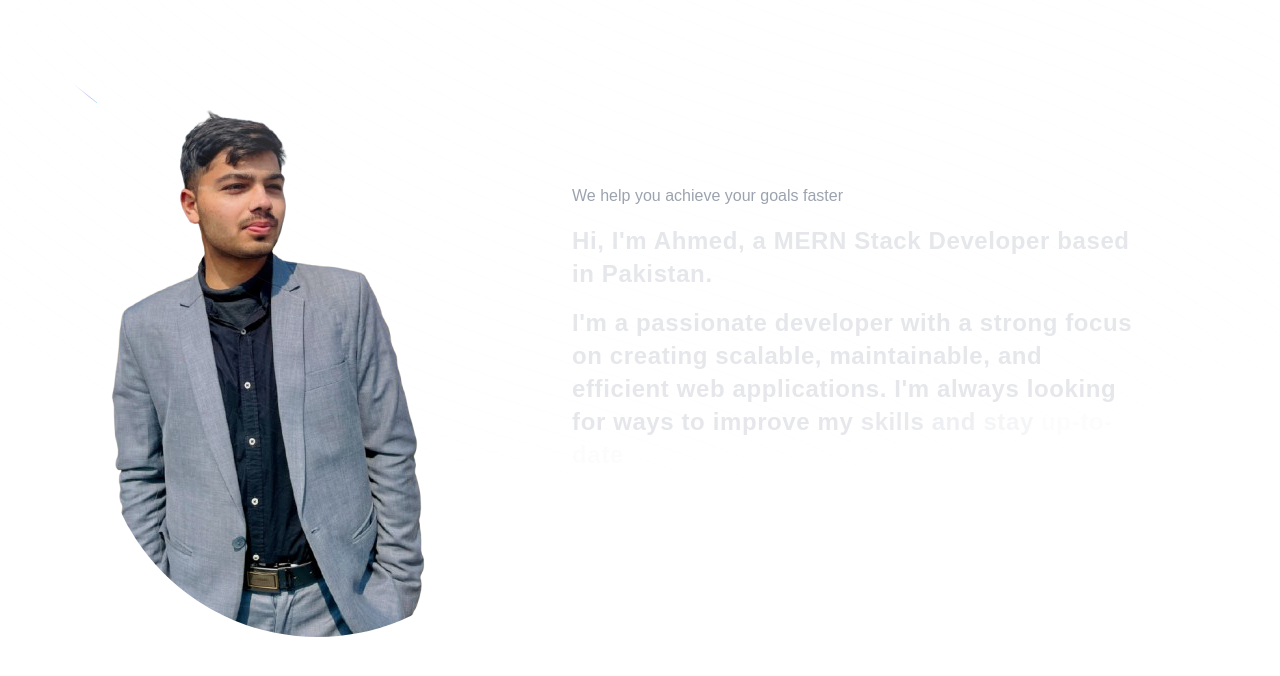
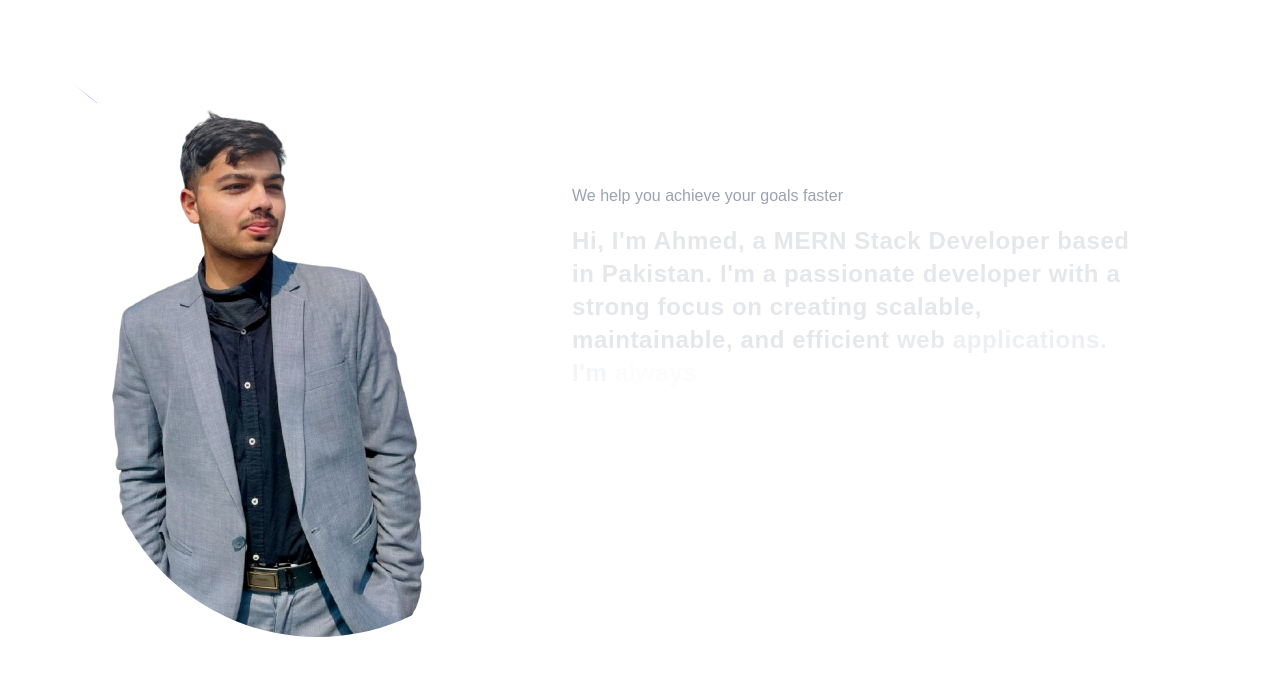
Before and after one commit to ahmeddkhann/my-portfolio, a Next.js app: page /hero in a window 1280 px wide. Shown: the top 676 px of the page. Built offline with nearby package versions, Linux system fonts and the light colour scheme.

Commit message:
change done for better perfomance

```diff
--- a/src/app/hero/page.jsx
+++ b/src/app/hero/page.jsx
@@ -28,21 +28,12 @@ const Hero = () => {
     {/* Text Generation Effect */}
     <TextGenerateEffect
       className={"text-gray-200 mt-4 text-4xl md:text-2xl sm:text-2xl"}
-      words={`Hi, I'm Ahmed, a MERN Stack Developer based in Pakistan.`}
+      words={`Hi, I'm Ahmed, a MERN Stack Developer based in Pakistan. ${text}`}
       duration={0}
       filter={false}
       colors={["#00FFAB", "#FFC300"]}
     />
 
-    <div>
-      <TextGenerateEffect
-        className={"text-gray-500 mt-4 text-xl md:text-md sm:text-md"}
-        words={`${text}`}
-        duration={0}
-        filter={false}
-        colors={["#00FFAB", "#FFC300"]}
-      />
-    </div>
   </div>
 </div>
 
```
